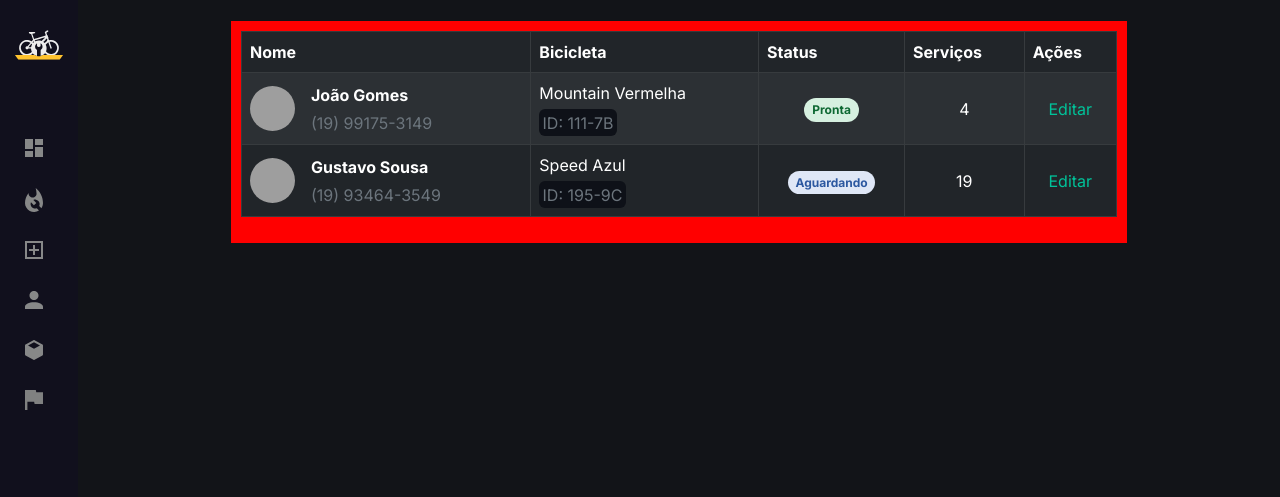
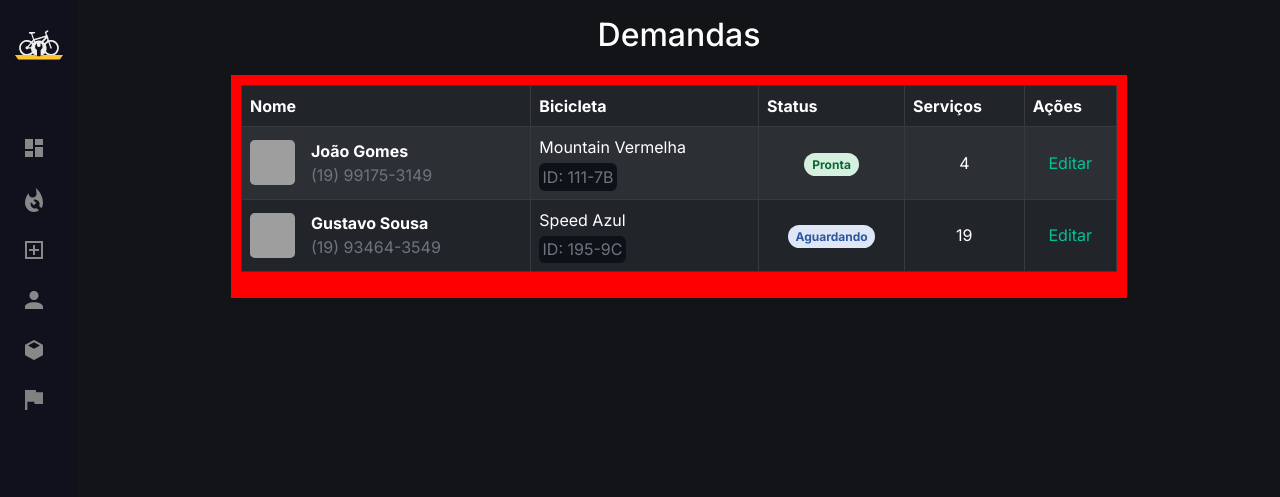
Before and after one commit to victorbrax/tavellas, a Flask app: page /demandas in a window 1280 px wide. Shown: the top 497 px of the page. Run offline with Flask 3, Linux system fonts and the light colour scheme; grey boxes are pictures that could not be loaded.

Commit message:
magic in my bones

```diff
--- a/apps/__init__.py
+++ b/apps/__init__.py
@@ -5,7 +5,6 @@ from flask_sqlalchemy import SQLAlchemy
 
 from apps.authentication import auth
 from apps.admin import admin
-from apps.users import user
 from apps.emails import emails
 from apps.coverage import register
 
--- a/templates/admin/demands.html
+++ b/templates/admin/demands.html
@@ -9,8 +9,10 @@
 
 
 {% block content %}
-
-<div class="container d-flex justify-content-center">
+<div class="page-title text-center">
+  <h2>Demandas</h2>
+</div>
+<div class="container mt-3 d-flex justify-content-center">
 
   <div class="demands-box">
 
@@ -30,15 +32,15 @@
         <tr>
           <td>
             <div class="d-flex align-items-center">
-              <img src="/static/images/tmp/joao.png" alt="" style="width: 45px; height: 45px" class="rounded-circle" />
+              <img src="/static/images/tmp/joao.png" alt="" style="width: 45px; height: 45px" class="rounded-3" />
               <div class="ms-3">
-                <p class="fw-bold mb-1">João Gomes</p>
+                <p class="fw-bold mb-0">João Gomes</p>
                 <p class="text-muted mb-0">(19) 99175-3149</p>
               </div>
             </div>
           </td>
           <td>
-            <p class="fw-normal mb-1">Mountain Vermelha</p>
+            <p class="mb-1">Mountain Vermelha</p>
             <p class="text-muted mb-0 info-id">ID: 111-7B</p>
           </td>
           <td class="text-center">
@@ -53,10 +55,10 @@
         <tr>
           <td>
             <div class="d-flex align-items-center">
-              <img src="/static/images/tmp/gustavo.png" class="rounded-circle" alt=""
+              <img src="/static/images/tmp/gustavo.png" class="rounded-3" alt=""
                 style="width: 45px; height: 45px" />
               <div class="ms-3">
-                <p class="fw-bold mb-1">Gustavo Sousa</p>
+                <p class="fw-bold mb-0">Gustavo Sousa</p>
                 <p class="text-muted mb-0">(19) 93464-3549</p>
               </div>
             </div>
@@ -70,7 +72,7 @@
           </td>
           <td class="text-center">19</td>
           <td class="text-center">
-            <a href="">Editar</a>
+              <a href="">Editar</a>
           </td>
         </tr>
 
--- a/templates/layouts/auth_base.html
+++ b/templates/layouts/auth_base.html
@@ -6,6 +6,10 @@
     <meta http-equiv="X-UA-Compatible" content="IE=edge">
     <meta name="viewport" content="width=device-width, initial-scale=1.0">
     <link rel="stylesheet" href="{{ url_for('static', filename='/css/auth.css') }}" id="login-link" />
+
+    <!-- Ícone -->
+    <link rel="shortcut icon" href="/static/icons/sidebar/BikeLogo.svg" type="image/x-icon">
+
     <title>{% block title %}{% endblock %}</title>
     {% include 'includes/auth_styles.html' %}
 </head>
--- a/templates/layouts/base.html
+++ b/templates/layouts/base.html
@@ -5,6 +5,9 @@
     <meta charset="UTF-8">
     <meta http-equiv="X-UA-Compatible" content="IE=edge">
     <meta name="viewport" content="width=device-width, initial-scale=1.0">
+
+    <!-- Ícone -->
+    <link rel="shortcut icon" href="/static/icons/sidebar/BikeLogo.svg" type="image/x-icon">
 
     <!-- Link de Estilos da Base -->
     {% include 'includes/base_styles.html' %}
@@ -35,13 +38,13 @@
             </li>
 
             <li>
-                <a href="#">
+                <a href="{{ url_for('admin.demands_page') }}">
                     <i><img src="{{ url_for('static', filename='icons/sidebar/Demandas.svg') }}"
                             alt="Ícone de Sidebar"></i>
                     <span class="link_name">Demandas</span>
                 </a>
                 <ul class="sub-menu blank">
-                    <li><a class="link_name" href="#">Demandas</a></li>
+                    <li><a class="link_name" href="{{ url_for('admin.demands_page') }}">Demandas</a></li>
                 </ul>
             </li>
 
```
